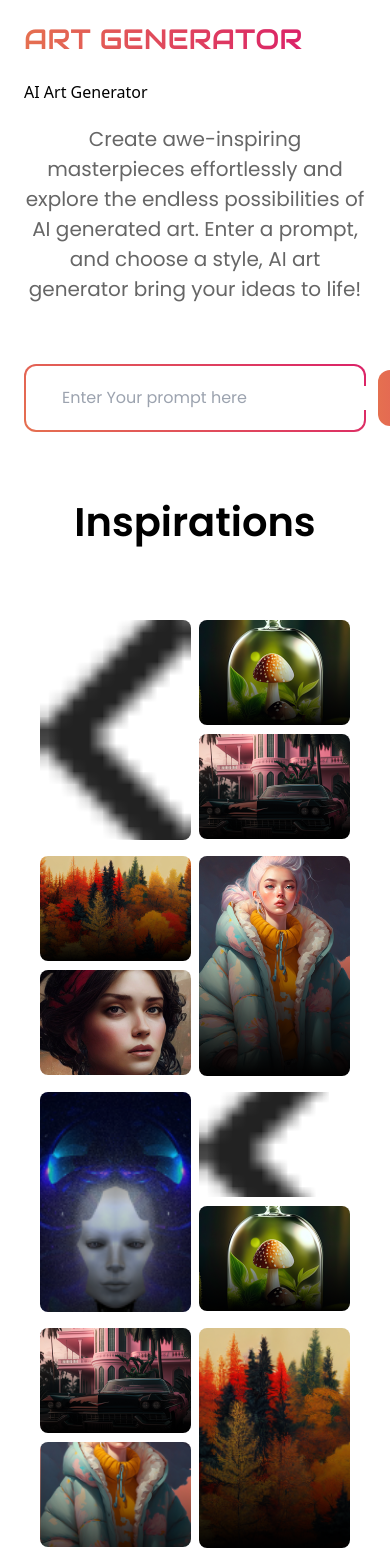
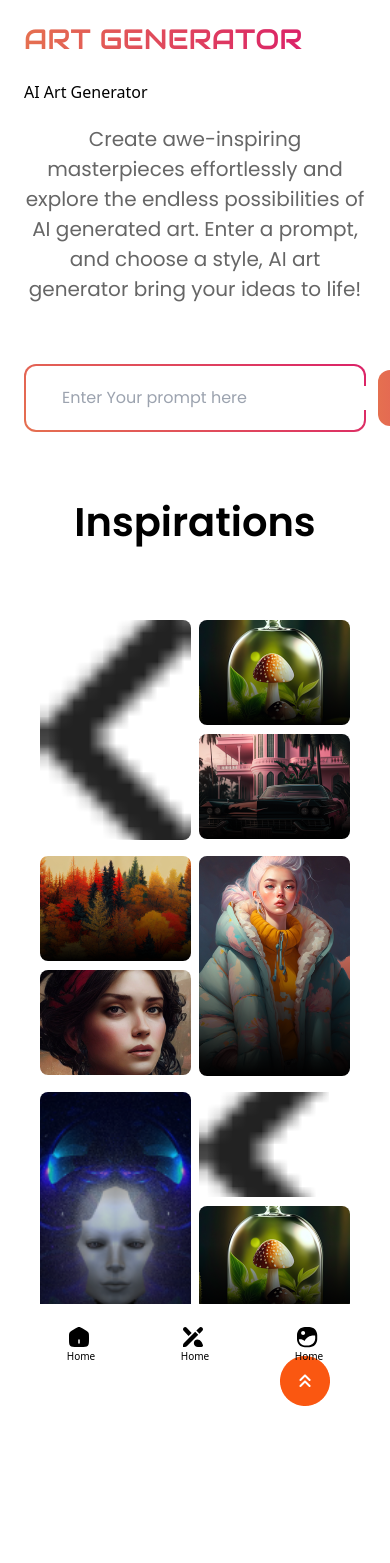
Before and after one commit to aqibzaib/Funsol-Task-For-Frontend-Developer, a React (Create React App) app: page / in a window 390 px wide. Shown: the top 1563 px of the page. After the commit the page ends 1406 px from the top, so only its background shows below. Built offline with nearby package versions, Linux system fonts and the light colour scheme.

Commit message:
footer added

```diff
--- a/src/components/footer/Footer.js
+++ b/src/components/footer/Footer.js
@@ -1,11 +1,79 @@
-import React from 'react'
+import React from 'react';
 
 const Footer = () => {
   return (
-    <div>
+    <div className='max-w-[365px] mx-auto shadow-[#00000014] mt-[14px]'>
+        {/* <div className="w-full h-[1px] bg-[#00000014] mt-[17px]"></div> */}
+      <div className='flex justify-around py-[7px]'>
+        <div className='group hover:text-[#FA5711] cursor-pointer'>
+          <svg
+            className='w-6 h-6 group-hover:fill-[#FA5711] fill-[#666666]'
+            width="20"
+            height="20"
+            viewBox="0 0 20 20"
+            fill="none"
+            xmlns="http://www.w3.org/2000/svg"
+          >
+            <path
+              fillRule="evenodd"
+              clipRule="evenodd"
+              d="M2.09935 6.51879C1.66669 7.30924 1.66669 8.26275 1.66669 10.1698V11.4373C1.66669 14.688 1.66669 16.3134 2.643 17.3233C3.61931 18.3332 5.19065 18.3332 8.33335 18.3332H11.6667C14.8094 18.3332 16.3808 18.3332 17.357 17.3233C18.3334 16.3134 18.3334 14.688 18.3334 11.4373V10.1698C18.3334 8.26275 18.3334 7.30924 17.9007 6.51879C17.468 5.72835 16.6776 5.23776 15.0967 4.2566L13.43 3.22223C11.7589 2.18508 10.9233 1.6665 10 1.6665C9.07677 1.6665 8.24118 2.18508 6.57004 3.22223L4.90338 4.25661C3.32248 5.23776 2.53202 5.72835 2.09935 6.51879ZM9.37502 14.9998C9.37502 15.345 9.65485 15.6248 10 15.6248C10.3452 15.6248 10.625 15.345 10.625 14.9998V12.4998C10.625 12.1547 10.3452 11.8748 10 11.8748C9.65485 11.8748 9.37502 12.1547 9.37502 12.4998V14.9998Z"
+              fill="currentColor"
+            />
+          </svg>
+          <p className='text-[10px] font-[500]'>Home</p>
+        </div>
 
+        <div className='group hover:text-[#FA5711] cursor-pointer'>
+          <svg
+            className='w-6 h-6 group-hover:fill-[#FA5711] fill-[#666666]'
+            width="20"
+            height="20"
+            viewBox="0 0 20 20"
+            fill="none"
+            xmlns="http://www.w3.org/2000/svg"
+          >
+            <g clipPath="url(#clip0_28_89)">
+              <path
+                d="M13.6875 12.0832C16.3576 12.0832 17.6875 14.8811 18.2757 16.7325C18.5285 17.529 17.9139 18.3332 17.0618 18.3332H14.1007C12.4479 18.3332 10.6944 16.9339 10.6944 15.2082C10.6944 13.4825 12.0347 12.0832 13.6875 12.0832ZM2.48056 14.9436C1.95973 15.4644 1.66667 16.1714 1.66667 16.9075V18.3332H3.09237C3.82917 18.3332 4.53542 18.0408 5.05626 17.5193L14.3826 8.19289L11.8063 5.6165L2.48056 14.9436ZM17.8 2.19984C17.0889 1.48873 15.9354 1.48873 15.2236 2.19984L12.7882 4.63525L15.3646 7.21164L17.8 4.77623C18.5111 4.06511 18.5111 2.91164 17.8 2.19984ZM2.20001 4.77623C1.48889 4.06511 1.48889 2.91164 2.20001 2.19984C2.91181 1.48873 4.06528 1.48873 4.77639 2.19984L8.87292 6.58664L6.29653 9.16303L2.20001 4.77623Z"
+                fill="currentColor"
+              />
+            </g>
+            <defs>
+              <clipPath id="clip0_28_89">
+                <rect
+                  width="16.6667"
+                  height="16.6667"
+                  fill="white"
+                  transform="translate(1.66667 1.6665)"
+                />
+              </clipPath>
+            </defs>
+          </svg>
+          <p className='text-[10px] font-[500]'>Home</p>
+        </div>
+
+        <div className='group hover:text-[#FA5711] cursor-pointer'>
+          <svg
+            className='w-6 h-6 group-hover:fill-[#FA5711] fill-[#666666]'
+            width="20"
+            height="20"
+            viewBox="0 0 20 20"
+            fill="none"
+            xmlns="http://www.w3.org/2000/svg"
+          >
+            <path
+              fillRule="evenodd"
+              clipRule="evenodd"
+              d="M11.8583 1.6665H8.33332C4.65142 1.6665 1.66666 4.65127 1.66666 8.33317V11.8665C1.66666 15.5484 4.65142 18.5332 8.33332 18.5332H11.8583C15.5402 18.5332 18.525 15.5484 18.525 11.8665V8.33317C18.525 4.65127 15.5402 1.6665 11.8583 1.6665ZM6.76666 5.09984C7.68713 5.09984 8.43332 5.84603 8.43332 6.7665C8.43332 7.68698 7.68713 8.43317 6.76666 8.43317C5.84618 8.43317 5.09999 7.68698 5.09999 6.7665C5.09999 5.84603 5.84618 5.09984 6.76666 5.09984ZM12.925 16.7665C15.2843 15.8854 16.851 13.6349 16.8583 11.1165L16.8333 9.68317C16.8333 9.3415 16.7667 8.69984 16.7667 8.69984H15.4083C12.2636 8.70938 9.39213 10.4884 7.98332 13.2998C6.96075 12.3857 5.63825 11.8786 4.26666 11.8748H3.25832C3.18394 13.8121 4.23617 15.6178 5.95832 16.5082C6.57398 16.8361 7.26077 17.0078 7.95832 17.0082H11.4333C11.9408 17.0154 12.4457 16.9336 12.925 16.7665Z"
+              fill="currentColor"
+            />
+          </svg>
+          <p className='text-[10px] font-[500]'>Home</p>
+        </div>
+      </div>
     </div>
-  )
+  );
 }
 
-export default Footer
+export default Footer;
--- a/src/components/home/Cards.js
+++ b/src/components/home/Cards.js
@@ -13,7 +13,7 @@ const Cards = () => {
         className="flex justify-end cursor-pointer absolute right-[60px] bottom-[-35px]"
         onClick={handleScrollToTop}
       >
-        <img src="./Images/ArrowUp.png" alt="up arrow" />
+        <img src="./Images/ArrowUp.png" alt="up arrow"  />
       </div>
       <div className="hidden md:block">
         <ImageGrid />
--- a/src/components/home/Footer.js
+++ b/src/components/home/Footer.js
@@ -1,9 +1,9 @@
-import React from 'react'
+// import React from 'react'
 
-const Footer = () => {
-  return (
-    <section className='max-w-[1440px] mx-auto'>Footer</section>
-  )
-}
+// const Footer = () => {
+//   return (
+//     <section className='max-w-[1440px] mx-auto'>Footer</section>
+//   )
+// }
 
-export default Footer
+// export default Footer
--- a/src/components/home/ImageGrid.js
+++ b/src/components/home/ImageGrid.js
@@ -13,6 +13,8 @@ import img_23 from "../../assets/images/img_23.png";
 import img_24 from "../../assets/images/img_24.png";
 import img_25 from "../../assets/images/img_25.png";
 import img_26 from "../../assets/images/img_26.png";
+import Footer from "../footer/Footer";
+
 const data = [
   {
     img: img_13,
@@ -26,7 +28,6 @@ const data = [
     img: img_15,
     tagline: "A painting of a woman with long hairs",
   },
-
   {
     img: img_16,
     tagline: "A painting of a woman with long hairs",
@@ -39,7 +40,6 @@ const data = [
     img: img_18,
     tagline: "A painting of a woman with long hairs",
   },
-
   {
     img: img_19,
     tagline: "A painting of a woman with long hairs",
@@ -52,7 +52,6 @@ const data = [
     img: img_21,
     tagline: "A painting of a woman with long hairs",
   },
-
   {
     img: img_22,
     tagline: "A painting of a woman with long hairs",
@@ -65,7 +64,6 @@ const data = [
     img: img_24,
     tagline: "A painting of a woman with long hairs",
   },
-
   {
     img: img_25,
     tagline: "A painting of a woman with long hairs",
@@ -83,22 +81,26 @@ const data = [
     tagline: "A painting of a woman with long hairs",
   },
 ];
+
 function ImageGrid() {
   return (
+    <div className="h-[500px] overflow-y-auto lg:overflow-hidden lg:h-auto relative">
       <div className="grid grid-cols-2 md:grid-cols-4 gap-[24px]">
-      {data.map((item) => (
-        <div className="flex flex-col justify-center align-center gap-2">
+        {data.map((item, index) => (
+          <div key={index} className="flex flex-col justify-center items-center gap-2">
             <img
               src={item.img}
               alt="loading"
-            className="w-[250px] h-[280px] object-cover rounded-lg "
+              className="w-[250px] h-[280px] object-cover rounded-lg"
             />
-          <p className="text-center px-5 font-poppins  text-[18px] leading-[27px] font-[400] text-[#222222]">
+            <p className="text-center px-5 font-poppins text-[18px] leading-[27px] font-[400] text-[#222222]">
               {item.tagline}
             </p>
           </div>
         ))}
       </div>
+
+    </div>
   );
 }
 
--- a/src/components/home/ImageGridMobile.js
+++ b/src/components/home/ImageGridMobile.js
@@ -6,6 +6,7 @@ import img_16 from "../../assets/images/img_30.png";
 import img_17 from "../../assets/images/img_31.png";
 import img_18 from "../../assets/images/img_32.png";
 import img_19 from "../../assets/images/img_33.png";
+import Footer from "../footer/Footer";
 
 const data = [
   [
@@ -104,11 +105,16 @@ const ImageGridItem = ({ items, isEven }) => {
 
 const ImageGridMobile = () => {
   return (
-    <div className="p-4">
+   <div className="relative">
+     <div className="p-4 h-[700px] overflow-y-auto">
       {data.map((items, index) => (
         <ImageGridItem key={index} items={items} isEven={index % 2 === 0} />
       ))}
     </div>
+    <div className="abolute bottom-[40px]">
+      <Footer />
+      </div>
+   </div>
   );
 };
 
--- a/src/page/CreationsPage.js
+++ b/src/page/CreationsPage.js
@@ -3,6 +3,7 @@ import SideBar from "../components/creations/SideBar";
 import RightSideBar from "../components/creations/RightSideBar";
 import CreationMain from "../components/creations/CreationMain";
 import Header from "../components/creations/Header";
+import Footer from "../components/footer/Footer";
 
 const CreationsPage = () => {
   return (
@@ -13,6 +14,9 @@ const CreationsPage = () => {
       <CreationMain />
       <RightSideBar />
    </div>
+   <div className="block md:hidden">
+   <Footer />
+   </div>
     </div>
   );
 };
--- a/src/page/MainPage.js
+++ b/src/page/MainPage.js
@@ -3,7 +3,7 @@ import Navbar from "../components/home/Navbar";
 import Main from "../components/home/Hero";
 import Tabs from "../components/home/Tabs";
 import Cards from "../components/home/Cards";
-import Footer from "../components/home/Footer";
+import Footer from "../components/footer/Footer";
 
 function MainPage() {
   return (
@@ -12,7 +12,7 @@ function MainPage() {
       <Main />
       <Tabs />
       <Cards />
-      <Footer />
+
     </>
   );
 }
--- a/src/page/SlugPage.js
+++ b/src/page/SlugPage.js
@@ -1,10 +1,13 @@
 import React from 'react'
 import ResultPage from '../components/slugPage/ResultPage'
+import Footer from '../components/footer/Footer'
+
 
 const SlugPage = () => {
   return (
     <div>
         <ResultPage />
+        <Footer />
     </div>
   )
 }
```
Lines whose indentation alone changed are shown as unchanged.
